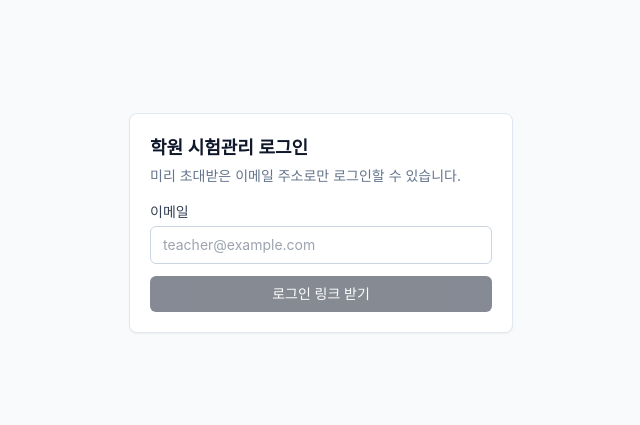
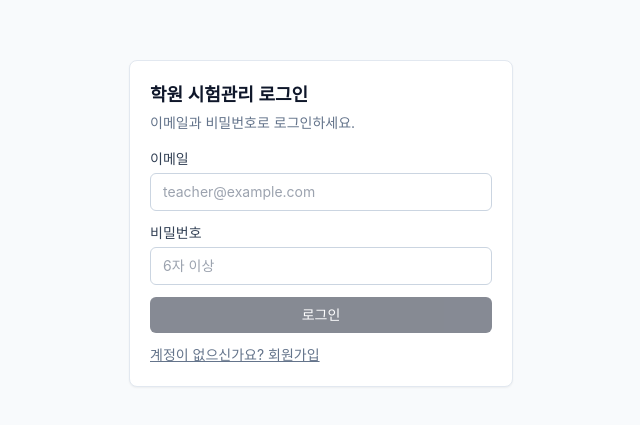
Before and after one commit to kj998777/kj998666, a Next.js app: page /login in a window 1280 px wide. Shown: the part 177-602 px from the top of the page, without its empty margins (319-959 px from the left). Built offline with nearby package versions, Linux system fonts and the light colour scheme.

Commit message:
Update page.tsx

```diff
--- a/app/login/page.tsx
+++ b/app/login/page.tsx
@@ -1,73 +1,92 @@
 "use client";
 
-import { Suspense, useState } from "react";
-import { useSearchParams } from "next/navigation";
+// 매직 링크(이메일 인증 메일) 방식은 "요청한 브라우저와 클릭한 브라우저가 달라야 실패"하는 PKCE
+// 제약과, Resend 무료 발신 주소가 스팸함으로 분류되는 문제가 겹쳐서 로그인이 계속 반복되는
+// 것처럼 느껴지는 문제가 있었다. 그래서 이메일+비밀번호 방식으로 전환한다 — 로그인할 때마다
+// 이메일을 열어볼 필요가 없어서 이런 문제 자체가 생기지 않는다.
+
+import { useState } from "react";
 import { createClient } from "@/lib/supabase/client";
 
-const ERROR_MESSAGES: Record<string, string> = {
-  no_code: "로그인 링크가 올바르지 않습니다. 이메일에서 링크를 다시 눌러 주세요.",
-  exchange_failed:
-    "로그인 링크 처리에 실패했습니다. 가장 흔한 원인은 이메일을 입력해 링크를 요청한 것과 " +
-    "다른 브라우저(또는 다른 기기, 시크릿 창)에서 링크를 열었기 때문입니다. " +
-    "이메일 주소를 입력했던 것과 같은 브라우저/탭에서 이메일의 링크를 열어 주세요. " +
-    "그래도 안 되면 로그인을 다시 요청해서 새 링크로 시도해 주세요(오래된 링크는 사용할 수 없습니다).",
-};
-
-function LoginError() {
-  const params = useSearchParams();
-  const code = params.get("error");
-  if (!code) return null;
-  const msg = ERROR_MESSAGES[code] ?? "로그인 중 문제가 발생했습니다. 다시 시도해 주세요.";
-  return <p className="text-sm text-red-600 mb-3 whitespace-pre-line">{msg}</p>;
-}
+type Mode = "login" | "signup";
 
 export default function LoginPage() {
+  const [mode, setMode] = useState<Mode>("login");
   const [email, setEmail] = useState("");
-  const [sent, setSent] = useState(false);
+  const [password, setPassword] = useState("");
   const [busy, setBusy] = useState(false);
   const [err, setErr] = useState("");
+  const [msg, setMsg] = useState("");
 
-  async function sendLink(e: React.FormEvent) {
+  async function handleSubmit(e: React.FormEvent) {
     e.preventDefault();
     setBusy(true);
     setErr("");
+    setMsg("");
     const supabase = createClient();
-    const { error } = await supabase.auth.signInWithOtp({
+
+    if (mode === "login") {
+      const { error } = await supabase.auth.signInWithPassword({
         email: email.trim(),
-      options: { emailRedirectTo: `${window.location.origin}/auth/callback` },
+        password,
       });
       setBusy(false);
       if (error) {
-      setErr("로그인 메일을 보내지 못했습니다: " + error.message);
+        setErr(
+          error.message.includes("Invalid login credentials")
+            ? "이메일 또는 비밀번호가 올바르지 않습니다."
+            : "로그인하지 못했습니다: " + error.message
+        );
         return;
       }
-    setSent(true);
+      // 서버 컴포넌트/미들웨어가 새 세션 쿠키를 확실히 읽도록 클라이언트 라우팅 대신
+      // 전체 페이지 이동을 사용한다.
+      window.location.href = "/dashboard";
+      return;
+    }
+
+    // 회원가입
+    if (password.length < 6) {
+      setBusy(false);
+      setErr("비밀번호는 6자 이상이어야 합니다.");
+      return;
+    }
+    const { data, error } = await supabase.auth.signUp({
+      email: email.trim(),
+      password,
+    });
+    setBusy(false);
+    if (error) {
+      setErr(
+        error.message.toLowerCase().includes("already registered")
+          ? "이미 가입된 이메일입니다. 로그인해 주세요."
+          : "회원가입하지 못했습니다: " + error.message
+      );
+      return;
+    }
+    if (data.session) {
+      // 이메일 확인 절차 없이 바로 로그인된 상태
+      window.location.href = "/dashboard";
+      return;
+    }
+    setMsg("가입이 완료되었습니다. 아래에서 로그인해 주세요.");
+    setMode("login");
+    setPassword("");
   }
 
   return (
     <div className="min-h-screen flex items-center justify-center px-4">
       <div className="card w-full max-w-sm">
-        <h1 className="text-lg font-semibold mb-1">학원 시험관리 로그인</h1>
+        <h1 className="text-lg font-semibold mb-1">
+          학원 시험관리 {mode === "login" ? "로그인" : "회원가입"}
+        </h1>
         <p className="text-sm text-slate-500 mb-4">
-          미리 초대받은 이메일 주소로만 로그인할 수 있습니다.
+          {mode === "login"
+            ? "이메일과 비밀번호로 로그인하세요."
+            : "이메일과 비밀번호로 계정을 만드세요."}
         </p>
 
-        <Suspense fallback={null}>
-          <LoginError />
-        </Suspense>
-
-        {sent ? (
-          <div className="text-sm">
-            <p className="mb-2">
-              <strong>{email}</strong> 주소로 로그인 링크를 보냈습니다.
-            </p>
-            <p className="text-slate-500">
-              메일함(스팸함 포함)을 확인해서 링크를 눌러 주세요. 지금 이 화면을 보고 있는 것과
-              같은 브라우저에서 링크를 열어야 합니다(다른 기기나 앱으로 열면 실패할 수 있습니다).
-            </p>
-          </div>
-        ) : (
-          <form onSubmit={sendLink} className="space-y-3">
+        <form onSubmit={handleSubmit} className="space-y-3">
           <div>
             <label className="label" htmlFor="email">
               이메일
@@ -80,14 +99,43 @@ export default function LoginPage() {
               placeholder="teacher@example.com"
               value={email}
               onChange={(e) => setEmail(e.target.value)}
+              autoComplete="email"
             />
           </div>
-            {err && <p className="text-sm text-red-600">{err}</p>}
-            <button type="submit" className="btn-primary w-full" disabled={busy || !email}>
-              {busy ? "보내는 중…" : "로그인 링크 받기"}
+          <div>
+            <label className="label" htmlFor="password">
+              비밀번호
+            </label>
+            <input
+              id="password"
+              type="password"
+              required
+              minLength={6}
+              className="input"
+              placeholder="6자 이상"
+              value={password}
+              onChange={(e) => setPassword(e.target.value)}
+              autoComplete={mode === "login" ? "current-password" : "new-password"}
+            />
+          </div>
+          {err && <p className="text-sm text-red-600 whitespace-pre-line">{err}</p>}
+          {msg && <p className="text-sm text-green-600">{msg}</p>}
+          <button type="submit" className="btn-primary w-full" disabled={busy || !email || !password}>
+            {busy ? "처리 중…" : mode === "login" ? "로그인" : "회원가입"}
           </button>
         </form>
-        )}
+
+        <button
+          type="button"
+          className="text-sm text-slate-500 mt-3 underline"
+          onClick={() => {
+            setMode(mode === "login" ? "signup" : "login");
+            setErr("");
+            setMsg("");
+          }}
+        >
+          {mode === "login" ? "계정이 없으신가요? 회원가입" : "이미 계정이 있으신가요? 로그인"}
+        </button>
       </div>
     </div>
   );
```
Lines whose indentation alone changed are shown as unchanged.
